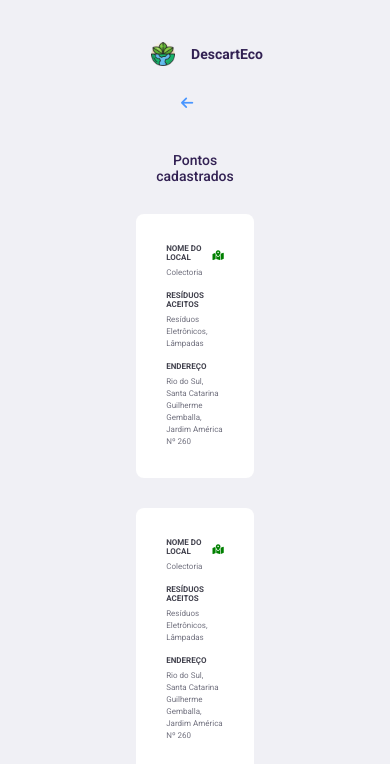
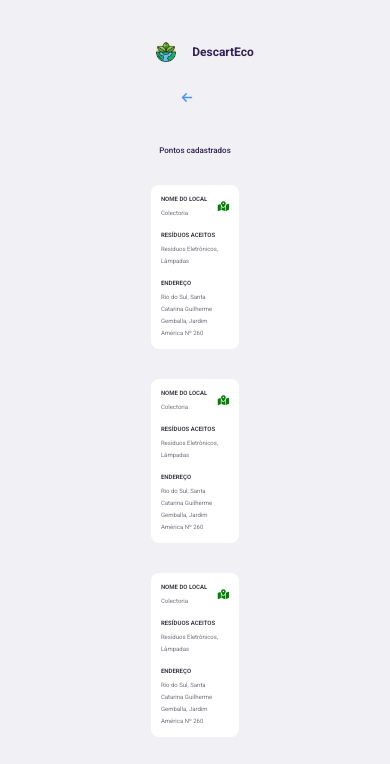
Before and after one commit to filipealvesrr/DescartEco, a plain HTML site: page collectionPoints.html in a window 390 px wide. Shown: the top 764 px of the page. Drawn offline with Linux system fonts and the light colour scheme.

Commit message:
Complicado responsividade

```diff
--- a/styleCollectionPoints.css
+++ b/styleCollectionPoints.css
@@ -159,6 +159,10 @@
 }
 
 @media (max-width:536px) {
+    .card {
+        padding: 1.5rem;
+    }
+
     .logo h1 {
         font-size: 14px;
     }
@@ -204,3 +208,54 @@
         font-size: 8px;
     }
 }
+
+@media (max-width:536px) {
+    .card {
+        padding: 1rem;
+    }
+
+    .logo h1 {
+        font-size: 12px;
+    }
+
+    .logo img {
+        width: 20px;
+    }
+
+    .register i {
+        font-size: 12px;
+    }
+
+    .register h3 {
+        font-size: 0px;
+        text-align: center;
+    }
+
+    .main-container h2 {
+        font-size: 8px;
+    }
+
+    .content i {
+        font-size: 10px;
+    }
+
+    .title-case {
+        font-size: 6px;
+        margin-bottom: 5px;
+    }
+
+    .info {
+        font-size: 6px;
+        line-height: 12px;
+        margin-bottom: 12px;
+    }
+
+    .footer-info h4 {
+        max-width: 250px;
+        font-size: 8px;
+    }
+
+    .footer-info .links {
+        font-size: 6px;
+    }
+}
```
